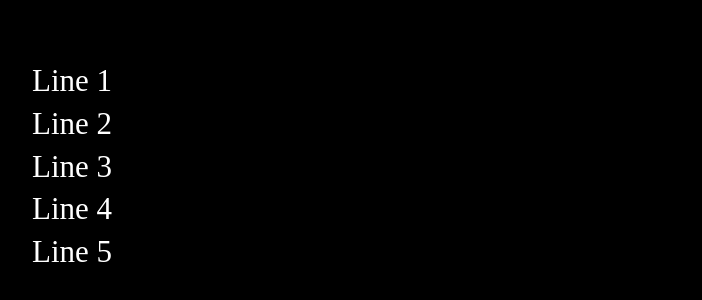
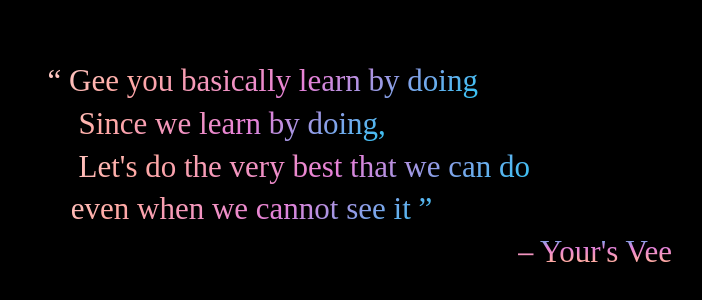
Before and after one commit to juverasworld/iphone-Landing, a React (Create React App) app: page / in a window 1280 px wide. Shown: the part 230-530 px from the top of the page, without its empty margins (288-990 px from the left). Built offline with nearby package versions, Linux system fonts and the light colour scheme.

Commit message:
completed the quote page

```diff
--- a/src/sections/Quotes.jsx
+++ b/src/sections/Quotes.jsx
@@ -1,65 +1,85 @@
-import React from 'react'
-import styled, { keyframes } from 'styled-components'
-
+import React from "react";
+import styled, { keyframes } from "styled-components";
 
 const Section = styled.section`
-width:100vw;
-height:100vh;
-position:relative;
-display:flex;
-flex-direction:row;
-justify-content:center;
-align-items:center;
-`
+  width: 100vw;
+  height: 100vh;
+  position: relative;
+  display: flex;
+  flex-direction: row;
+  justify-content: center;
+  align-items: center;
+`;
 
 const TextContainer = styled.div`
-width:100vw;
-height:100vh;
-display:flex;
-flex-direction:column;
-justify-content:center;
-align-items:center;
-background-color: var(--dark );
-color:var(--white);
-
-`
+  width: 100vw;
+  height: 100vh;
+  display: flex;
+  flex-direction: column;
+  justify-content: center;
+  align-items: center;
+  background-color: var(--dark);
+  color: var(--white);
+`;
 const moveUp = keyframes`
 100%{
   transform:translateY(0);
 }
-`
+`;
 
 const Text = styled.p`
-width:50%;
+  width: 50%;
   font-size: var(--fontlg);
   height: var(--fontmd);
   position: relative;
   height: var(fontmd);
-overflow:hidden;
+  overflow: hidden;
 
-span{
+  span {
+    position: absolute;
+    transform: translateY(3rem);
+    animation-name: ${moveUp};
+    animation-duration: 2.5s;
+    animation-timing-function: ease;
+    animation-fill-mode: forwards;
+    font-family: var(--fontL);
+    animation-delay:${props =>props.delay};
+    font-weight: 300;
+    background-image: linear-gradient(-45deg, var(--gradient));
+background-clip: text;
+-webkit-background-clip: text;
+-webkit-text-fill-color:transparent;
 
-  position:absolute;
-  transform:translateY(3rem);
-  animation-name: ${moveUp};
-  animation-duration:2.5s;
-  animation-timing-function:ease;
-  animation-fill-mode:forwards;
-  font-family: var(--fontL);
   }
-`
+
+  .author{
+    width:100%;
+    text-align:end;
+    background-image: linear-gradient(-180deg, var(--gradient))
+  }
+`;
 const Quotes = () => {
   return (
     <Section>
       <TextContainer>
-<Text><span>Line 1</span></Text>
-<Text><span>Line 2</span></Text>
-<Text><span>Line 3</span></Text>
-<Text><span>Line 4</span></Text>
-<Text><span>Line 5</span></Text>
+        <Text delay="0s">
+          <span> &nbsp; &#8220; Gee you basically learn by doing</span>
+        </Text>
+        <Text delay="0.4s">
+          <span> &nbsp; &nbsp; &nbsp; Since we learn by doing, </span>
+        </Text>
+        <Text delay="0.8s">
+          <span> &nbsp; &nbsp; &nbsp; Let's do the very best that we can do </span>
+        </Text>
+        <Text delay="1.2s">
+          <span> &nbsp; &nbsp; &nbsp;even when we cannot see it &#8221;</span>
+        </Text>
+        <Text delay="1.6s">
+          <span className='author'> &#x23AF; Your's Vee</span>
+        </Text>
       </TextContainer>
     </Section>
-  )
-}
+  );
+};
 
-export default Quotes
+export default Quotes;
```
Lines whose indentation alone changed are shown as unchanged.
